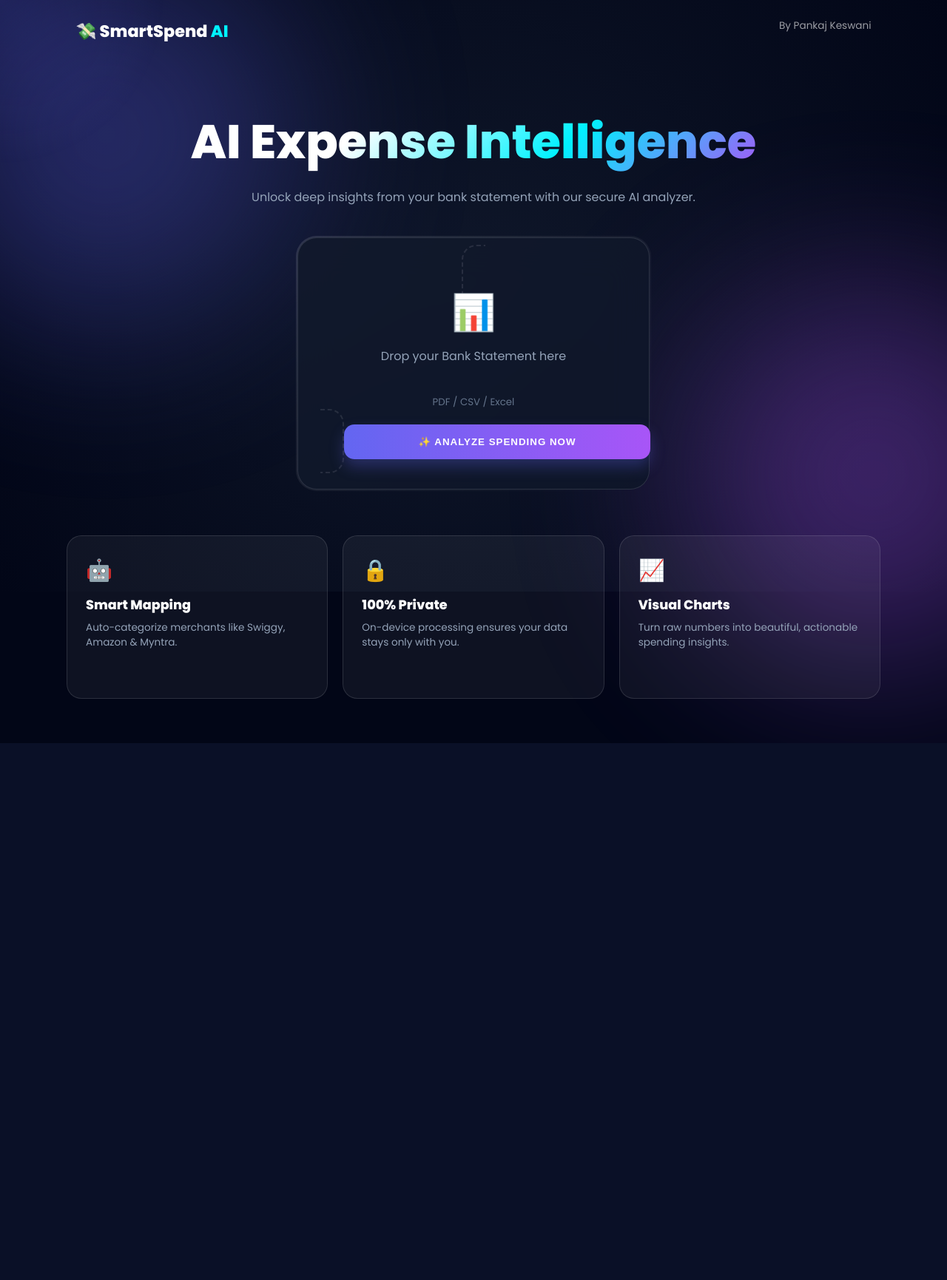
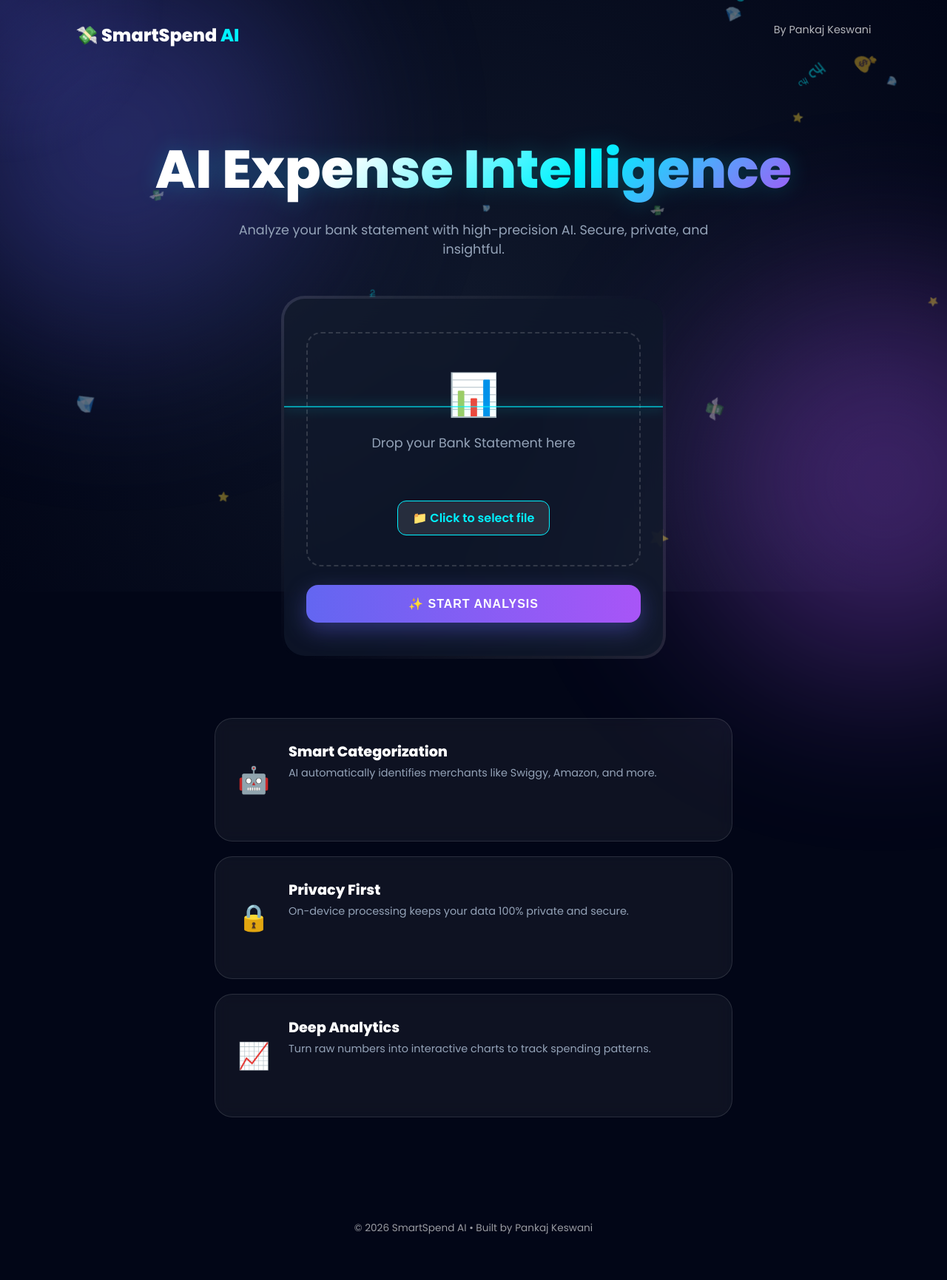
Before and after one commit to Pankaj-keswani/SmartSpendAI, a Flask app: page / in a window 1280 px wide. Shown: the whole page at 74% size. Before the commit the page ends 1005 px from the top, so only its background shows below. Run offline with Flask 3, Linux system fonts and the light colour scheme.

Commit message:
Update index.html

```diff
--- a/templates/index.html
+++ b/templates/index.html
@@ -24,7 +24,7 @@
             min-height: 100vh;
         }
 
-        /* 🌌 Dynamic Background */
+        /* 🌌 Dynamic Animated Background */
         .universe {
             position: fixed;
             inset: 0;
@@ -60,9 +60,23 @@
             z-index: -3;
         }
 
+        /* ☄️ Falling Elements */
+        .particle {
+            position: fixed;
+            top: -50px;
+            color: var(--accent);
+            opacity: 0.4;
+            pointer-events: none;
+            animation: fall linear forwards;
+            z-index: -2;
+        }
+        @keyframes fall {
+            to { transform: translateY(110vh) rotate(360deg); }
+        }
+
         /* 🚀 Hero Section */
         .hero {
-            padding: 60px 5%;
+            padding: 80px 5%;
             display: flex;
             flex-direction: column;
             align-items: center;
@@ -70,94 +84,147 @@
         }
 
         .hero h1 {
-            font-size: clamp(2rem, 7vw, 4rem);
+            font-size: clamp(2.5rem, 8vw, 4.5rem);
             font-weight: 800;
             background: linear-gradient(135deg, #fff 30%, var(--accent), var(--secondary));
             -webkit-background-clip: text;
             -webkit-text-fill-color: transparent;
             margin-bottom: 15px;
+            filter: drop-shadow(0 0 15px rgba(0, 242, 255, 0.2));
         }
 
         .hero p {
             color: #94a3b8;
-            max-width: 600px;
-            margin-bottom: 40px;
+            max-width: 650px;
+            font-size: 1.1rem;
+            margin-bottom: 50px;
         }
 
-        /* 💳 Fixed Upload Card (Removed Scanning Lines) */
+        /* 💳 The Premium Upload Card - Redesigned */
         .upload-container {
             width: 100%;
-            max-width: 480px;
-            padding: 2px;
-            background: linear-gradient(135deg, var(--glass-border), transparent);
-            border-radius: 28px;
-            transition: 0.3s ease;
+            max-width: 520px;
+            padding: 4px;
+            background: linear-gradient(135deg, var(--glass-border), transparent, var(--glass-border));
+            border-radius: 32px;
+            position: relative;
+            transition: 0.4s cubic-bezier(0.175, 0.885, 0.32, 1.275);
+            margin-bottom: 60px;
+        }
+        .upload-container:hover {
+            transform: translateY(-8px);
+            box-shadow: 0 30px 60px rgba(0, 0, 0, 0.6);
         }
 
         .upload-card {
-            background: rgba(15, 23, 42, 0.9);
-            backdrop-filter: blur(25px);
-            border-radius: 26px;
-            padding: 40px 30px;
-            border: 1px solid var(--glass-border);
+            background: rgba(15, 23, 42, 0.85);
+            backdrop-filter: blur(30px);
+            border-radius: 28px;
+            padding: 45px 30px;
+            text-align: center;
+            position: relative;
+            overflow: hidden;
+        }
+
+        .scan-bar {
+            position: absolute;
+            top: 0; left: 0;
+            width: 100%; height: 2px;
+            background: var(--accent);
+            box-shadow: 0 0 15px var(--accent);
+            animation: scanLoop 4s infinite linear;
+            opacity: 0.6;
+        }
+        @keyframes scanLoop {
+            0% { top: 0; }
+            50% { top: 100%; }
+            100% { top: 0; }
         }
 
         .drop-zone {
-            border: 2px dashed rgba(255, 255, 255, 0.1);
+            border: 2px dashed rgba(255, 255, 255, 0.15);
             border-radius: 20px;
-            padding: 30px;
+            padding: 40px 20px;
             cursor: pointer;
             transition: 0.3s;
+            display: flex;
+            flex-direction: column;
+            align-items: center;
         }
         .drop-zone:hover {
             border-color: var(--accent);
-            background: rgba(0, 242, 255, 0.02);
+            background: rgba(0, 242, 255, 0.03);
         }
 
-        button {
+        /* 📂 Custom Select Button */
+        .select-file-btn {
+            background: rgba(255, 255, 255, 0.1);
+            border: 1px solid var(--accent);
+            padding: 10px 20px;
+            border-radius: 12px;
+            margin-top: 15px;
+            font-weight: 600;
+            color: var(--accent);
+            transition: 0.3s;
+        }
+        .drop-zone:hover .select-file-btn {
+            background: var(--accent);
+            color: var(--bg-dark);
+        }
+
+        .analyze-btn {
             width: 100%;
-            margin-top: 20px;
+            margin-top: 25px;
             padding: 16px;
             border: none;
-            border-radius: 14px;
+            border-radius: 16px;
             background: linear-gradient(90deg, var(--primary), var(--secondary));
             color: white;
             font-weight: 700;
+            font-size: 1rem;
+            text-transform: uppercase;
             letter-spacing: 1px;
             cursor: pointer;
-            box-shadow: 0 10px 20px rgba(99, 102, 241, 0.3);
+            box-shadow: 0 10px 30px rgba(99, 102, 241, 0.4);
+            transition: 0.3s;
+        }
+        .analyze-btn:hover {
+            box-shadow: 0 0 40px var(--primary);
+            transform: scale(1.02);
         }
 
-        /* 🛠 Features Grid (Strictly Horizontal Line) */
+        /* 🛠 Feature Blocks - Vertical Order */
         .features-grid {
             display: flex;
-            justify-content: center;
+            flex-direction: column;
             gap: 20px;
-            margin-top: 60px;
             width: 100%;
-            max-width: 1100px;
-            flex-wrap: nowrap; /* Forces one line */
+            max-width: 700px;
+            margin-top: 20px;
         }
 
         .feature-box {
-            flex: 1;
-            padding: 25px;
+            display: flex;
+            align-items: center;
+            gap: 25px;
+            padding: 30px;
             background: var(--glass);
             border: 1px solid var(--glass-border);
-            border-radius: 20px;
+            border-radius: 24px;
+            backdrop-filter: blur(10px);
             text-align: left;
-            min-width: 250px;
+            transition: 0.3s;
         }
+        .feature-box:hover {
+            background: rgba(255, 255, 255, 0.08);
+            transform: translateX(10px);
+            border-color: var(--accent);
+        }
+        .feature-box .icon { font-size: 2.2rem; }
+        .feature-box h3 { font-size: 1.2rem; color: #fff; margin-bottom: 4px; }
+        .feature-box p { font-size: 0.9rem; color: #94a3b8; line-height: 1.5; }
 
-        .feature-box .icon { font-size: 1.8rem; margin-bottom: 12px; }
-        .feature-box h3 { font-size: 1.1rem; margin-bottom: 8px; }
-        .feature-box p { font-size: 0.85rem; color: #94a3b8; }
-
-        @media (max-width: 900px) {
-            .features-grid { flex-wrap: wrap; }
-        }
-
-        /* ⏳ Loader */
+        /* ⏳ Loader Overlay */
         #loader {
             position: fixed;
             inset: 0;
@@ -169,14 +236,15 @@
             z-index: 9999;
         }
         .spinner {
-            width: 50px; height: 50px;
-            border: 4px solid rgba(255,255,255,0.1);
-            border-top: 4px solid var(--accent);
+            width: 60px; height: 60px;
+            border: 5px solid rgba(255,255,255,0.1);
+            border-top: 5px solid var(--accent);
             border-radius: 50%;
             animation: spin 1s linear infinite;
         }
         @keyframes spin { to { transform: rotate(360deg); } }
 
+        footer { padding: 60px 0; opacity: 0.6; text-align: center; font-size: 0.85rem; }
     </style>
 </head>
 <body>
@@ -186,25 +254,26 @@
     <div class="blob blob-2"></div>
     <div id="cursor-glow"></div>
 
-    <nav style="display: flex; justify-content: space-between; padding: 25px 8%;">
-        <div style="font-weight: 800; font-size: 1.4rem;">💸 SmartSpend <span style="color:var(--accent)">AI</span></div>
-        <div style="opacity: 0.6; font-size: 0.85rem;">By Pankaj Keswani</div>
+    <nav style="display: flex; justify-content: space-between; padding: 30px 8%; z-index: 10;">
+        <div style="font-weight: 800; font-size: 1.5rem;">💸 SmartSpend <span style="color:var(--accent)">AI</span></div>
+        <div style="opacity: 0.7; font-size: 0.9rem;">By Pankaj Keswani</div>
     </nav>
 
     <div class="hero">
         <h1>AI Expense Intelligence</h1>
-        <p>Unlock deep insights from your bank statement with our secure AI analyzer.</p>
+        <p>Analyze your bank statement with high-precision AI. Secure, private, and insightful.</p>
 
         <div class="upload-container">
             <div class="upload-card">
+                <div class="scan-bar"></div>
                 <form id="uploadForm" action="/analyze" method="POST" enctype="multipart/form-data">
                     <label for="fileInput" class="drop-zone">
-                        <div style="font-size: 3rem; margin-bottom: 10px;">📊</div>
+                        <div style="font-size: 3.5rem; margin-bottom: 10px;">📊</div>
                         <p id="statusText">Drop your Bank Statement here</p>
-                        <small style="color: #64748b; margin-top: 5px; display: block;">PDF / CSV / Excel</small>
+                        <div class="select-file-btn">📁 Click to select file</div>
                         <input type="file" id="fileInput" name="file" hidden required onchange="fileSelected()">
                     </label>
-                    <button type="submit">✨ ANALYZE SPENDING NOW</button>
+                    <button type="submit" class="analyze-btn">✨ Start Analysis</button>
                 </form>
             </div>
         </div>
@@ -212,42 +281,69 @@
         <div class="features-grid">
             <div class="feature-box">
                 <div class="icon">🤖</div>
-                <h3>Smart Mapping</h3>
-                <p>Auto-categorize merchants like Swiggy, Amazon & Myntra.</p>
+                <div>
+                    <h3>Smart Categorization</h3>
+                    <p>AI automatically identifies merchants like Swiggy, Amazon, and more.</p>
+                </div>
             </div>
             <div class="feature-box">
                 <div class="icon">🔒</div>
-                <h3>100% Private</h3>
-                <p>On-device processing ensures your data stays only with you.</p>
+                <div>
+                    <h3>Privacy First</h3>
+                    <p>On-device processing keeps your data 100% private and secure.</p>
+                </div>
             </div>
             <div class="feature-box">
                 <div class="icon">📈</div>
-                <h3>Visual Charts</h3>
-                <p>Turn raw numbers into beautiful, actionable spending insights.</p>
+                <div>
+                    <h3>Deep Analytics</h3>
+                    <p>Turn raw numbers into interactive charts to track spending patterns.</p>
+                </div>
             </div>
         </div>
     </div>
 
     <div id="loader">
         <div class="spinner"></div>
-        <h3 style="margin-top: 20px; letter-spacing: 2px; color: var(--accent);">AI IS THINKING...</h3>
+        <h2 style="margin-top: 25px; letter-spacing: 2px; color: var(--accent);">AI PROCESSING...</h2>
     </div>
 
+    <footer>
+        © 2026 SmartSpend AI • Built by Pankaj Keswani
+    </footer>
+
     <script>
+        // Mouse Glow
         const glow = document.getElementById('cursor-glow');
         document.addEventListener('mousemove', (e) => {
             glow.style.left = e.clientX + 'px';
             glow.style.top = e.clientY + 'px';
         });
 
+        // Falling Rupees & Icons
+        function createParticle() {
+            const p = document.createElement('div');
+            p.className = 'particle';
+            p.innerText = ['₹', '💰', '💸', '💎', '⭐'][Math.floor(Math.random() * 5)];
+            p.style.left = Math.random() * 100 + 'vw';
+            p.style.fontSize = (10 + Math.random() * 20) + 'px';
+            const duration = 6 + Math.random() * 8;
+            p.style.animationDuration = duration + 's';
+            document.body.appendChild(p);
+            setTimeout(() => p.remove(), duration * 1000);
+        }
+        setInterval(createParticle, 450);
+
+        // File Selection Feedback
         function fileSelected() {
             const input = document.getElementById('fileInput');
             const status = document.getElementById('statusText');
             if (input.files.length > 0) {
-                status.innerHTML = "File Ready: <span style='color:#00f2ff'>" + input.files[0].name + "</span>";
+                status.innerHTML = "File Ready: <strong style='color:#00f2ff'>" + input.files[0].name + "</strong>";
             }
         }
 
+        // Loader Trigger
         document.getElementById('uploadForm').addEventListener('submit', () => {
             document.getElementById('loader').style.display = 'flex';
         });
```
